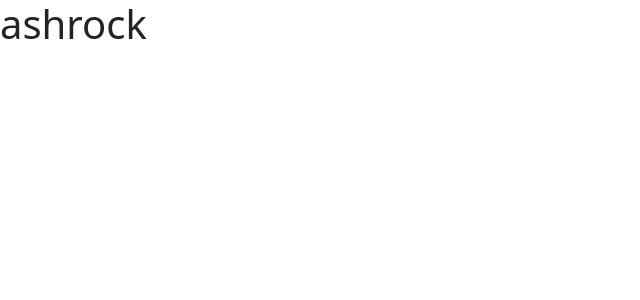
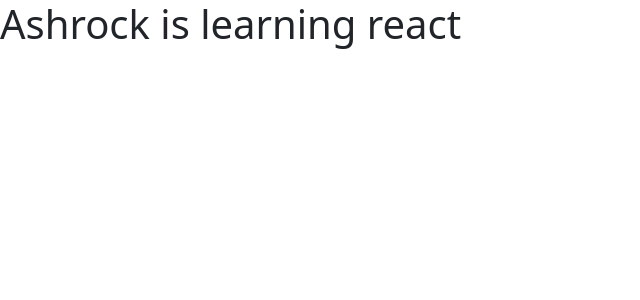
Before and after one commit to ashrockk/todo-app, a React (Create React App) app in the folder frontend/: page / in a window 1280 px wide. Shown: the top 300 px of the page, without its empty margins (0-640 px from the left). Built offline with nearby package versions, Linux system fonts and the light colour scheme.

Commit message:
Not much

```diff
--- a/frontend/src/App.js
+++ b/frontend/src/App.js
@@ -2,7 +2,7 @@ import Title from "./components/Title";
 function app() {
   return (
     <>
-      <Title name="ashrock" />
+      <Title name="Ashrock is learning react" />
     </>
   );
 }
```
